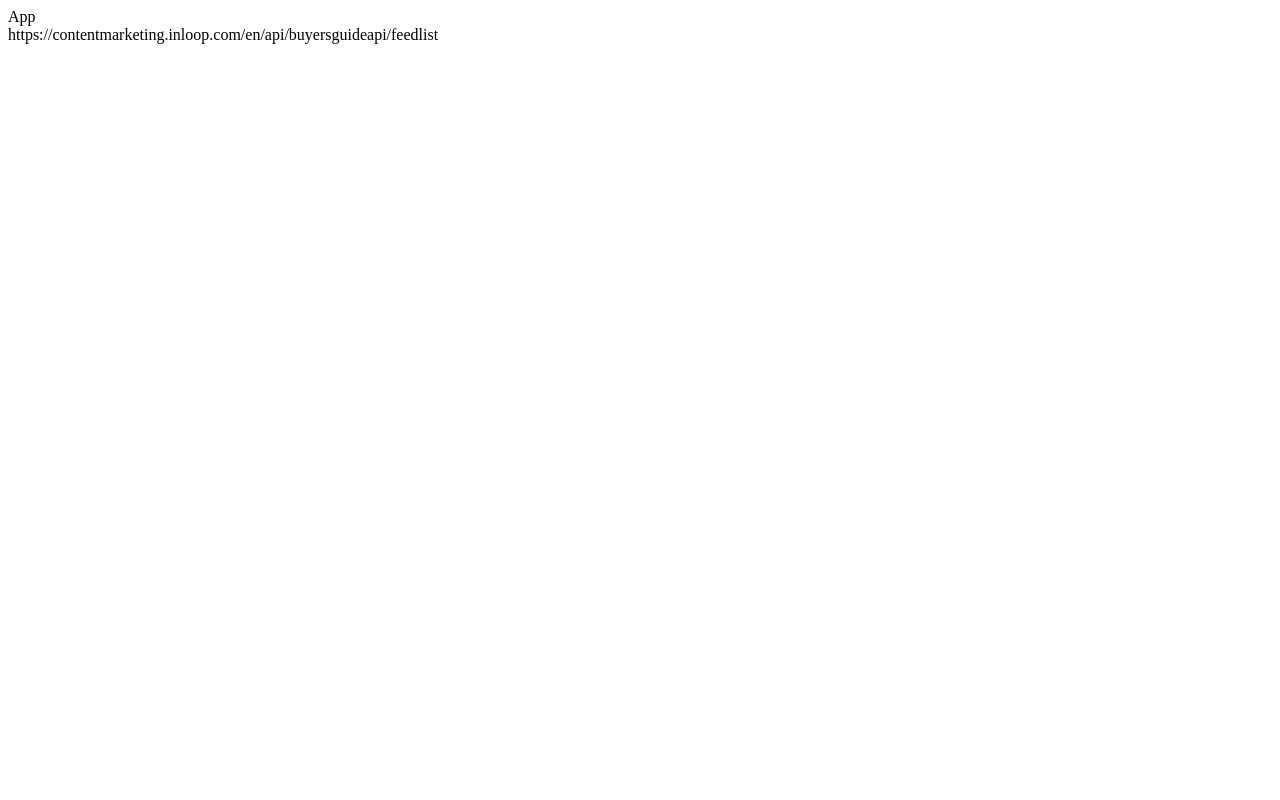
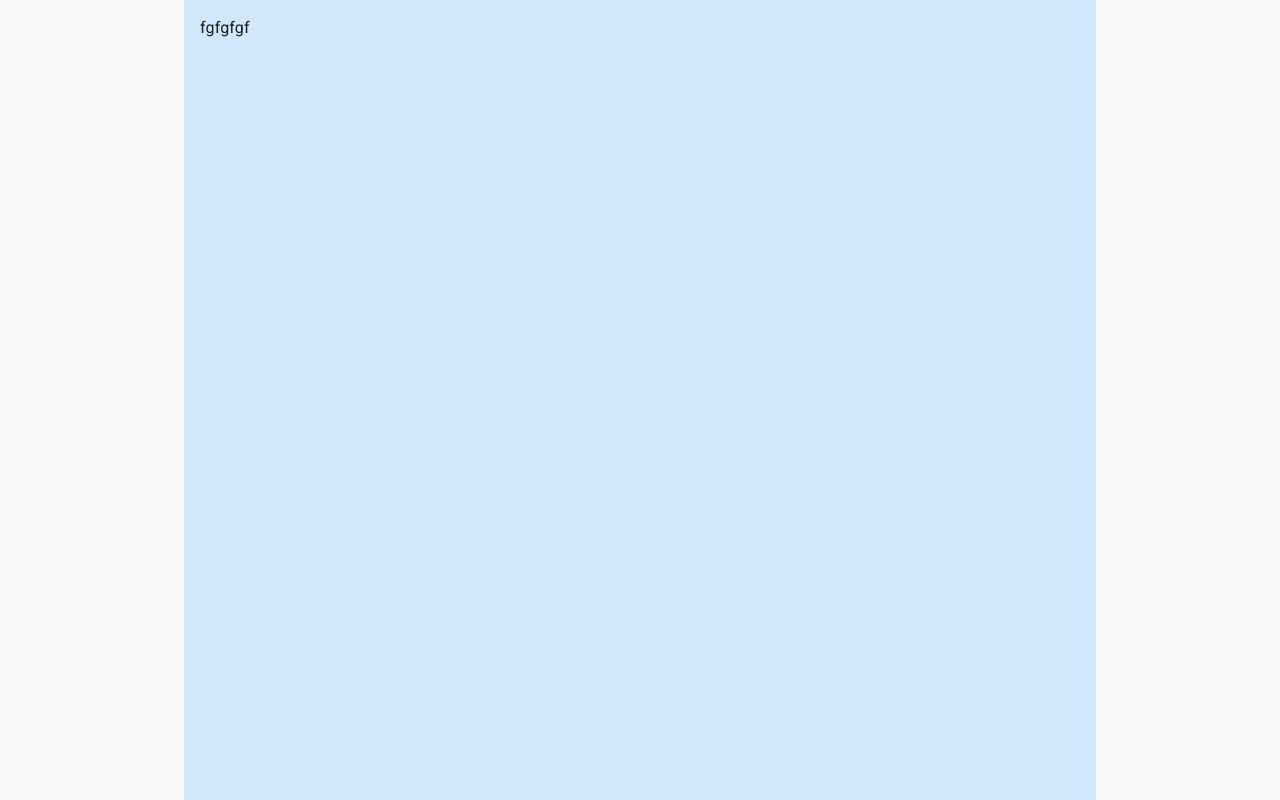
Before and after one commit to antonMandrichenko/articles, a React (Create React App) app: page / in a window 1280 px wide. Built offline with nearby package versions, Linux system fonts and the light colour scheme.

Commit message:
Added theme and layout

```diff
--- a/package.json
+++ b/package.json
@@ -18,7 +18,7 @@
     "typescript": "~3.7.2"
   },
   "scripts": {
-    "start": "react-scripts start",
+    "start": "yarn lint && react-scripts start",
     "build": "react-scripts build",
     "test": "react-scripts test",
     "eject": "react-scripts eject",
--- a/src/App.tsx
+++ b/src/App.tsx
@@ -1,11 +1,15 @@
 import React from 'react'
+import Layout from './components/Layout'
+import { ThemeProvider } from '@material-ui/core'
+import { theme } from './utils/theme'
 
 function App() {
   return (
-    <div>
-      <div>App</div>
-      <div>{process.env.REACT_APP_API_URL}</div>
-    </div>
+    <ThemeProvider theme={theme}>
+      <Layout>
+        <div>fgfgfgf</div>
+      </Layout>
+    </ThemeProvider>
   )
 }
 
--- /dev/null
+++ b/src/components/Layout.tsx
@@ -0,0 +1,25 @@
+import React, { FunctionComponent } from 'react'
+import CssBaseline from '@material-ui/core/CssBaseline'
+import Typography from '@material-ui/core/Typography'
+import Container from '@material-ui/core/Container'
+import { useTheme } from '@material-ui/core'
+
+const Layout: FunctionComponent = ({ children }) => {
+  const theme = useTheme()
+
+  return (
+    <React.Fragment>
+      <CssBaseline />
+      <Container maxWidth="md">
+        <Typography
+          component="div"
+          style={{ backgroundColor: theme.palette.primary.main, height: '100vh', padding: "1rem" }}
+        >
+          {children}
+        </Typography>
+      </Container>
+    </React.Fragment>
+  )
+}
+
+export default Layout
--- /dev/null
+++ b/src/utils/theme.ts
@@ -0,0 +1,9 @@
+import { createMuiTheme } from '@material-ui/core/styles'
+import green from '@material-ui/core/colors/green'
+
+export const theme = createMuiTheme({
+  palette: {
+    primary: { main: '#cfe8fc' },
+    secondary: green,
+  },
+})
```
